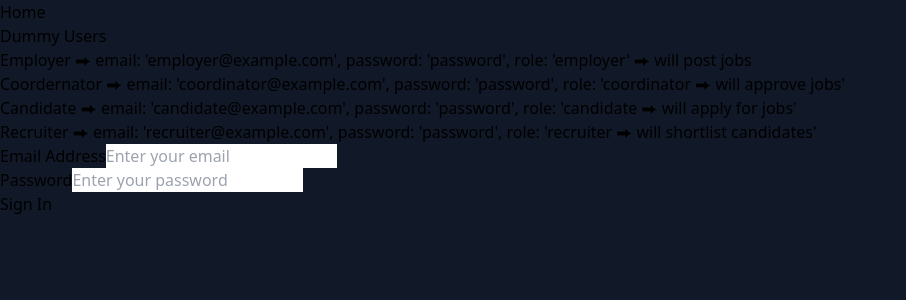
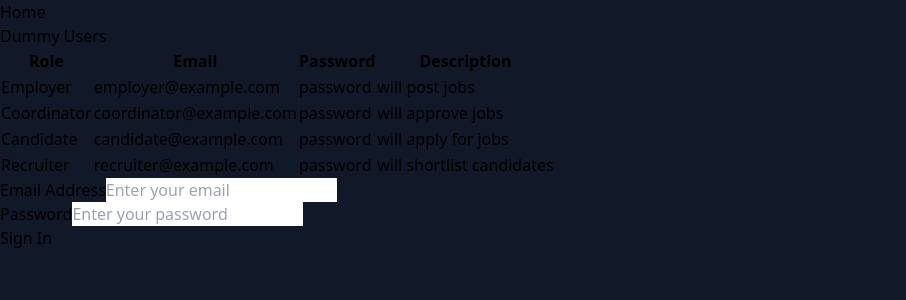
Before and after one commit to saqibbhat48/Applicant-Tracking_System, a React (Vite) app: page /login in a window 1280 px wide. Shown: the top 300 px of the page, without its empty margins (0-906 px from the left). Built offline with nearby package versions, Linux system fonts and the light colour scheme.

Commit message:
updated ui

```diff
--- a/src/components/Application/ApplicationForm.jsx
+++ b/src/components/Application/ApplicationForm.jsx
@@ -51,7 +51,7 @@ function ApplicationForm() {
   };
 
   return (
-    <div className="bg-white p-8 rounded-lg shadow-md">
+    <div className="bg-white p-8 m-8 rounded-lg shadow-md">
       <h2 className="text-2xl font-bold mb-6">Apply for Job</h2>
       <form onSubmit={handleSubmit}>
         <input
--- a/src/components/Auth/Login.jsx
+++ b/src/components/Auth/Login.jsx
@@ -9,6 +9,32 @@ const LoginForm = () => {
   const [email, setEmail] = useState('');
   const [password, setPassword] = useState('');
   const [error, setError] = useState(null);
+  const dummyUsers = [
+    {
+      role: 'Employer',
+      email: 'employer@example.com',
+      password: 'password',
+      description: 'will post jobs'
+    },
+    {
+      role: 'Coordinator',
+      email: 'coordinator@example.com',
+      password: 'password',
+      description: 'will approve jobs'
+    },
+    {
+      role: 'Candidate',
+      email: 'candidate@example.com',
+      password: 'password',
+      description: 'will apply for jobs'
+    },
+    {
+      role: 'Recruiter',
+      email: 'recruiter@example.com',
+      password: 'password',
+      description: 'will shortlist candidates'
+    }
+  ];
 
   useEffect(() => {
     const users = JSON.parse(localStorage.getItem('users')) || [];
@@ -49,13 +75,29 @@ const LoginForm = () => {
   return (
     <div>
       <div className='flex justify-end p-4'><button className='text-white font-semibold bg-violet-600 px-2 py-1 rounded-md hover:bg-violet-800 duration-300 ease-linear' onClick={()=>navigate('/')}>Home</button></div>
-      <div className='p-4 text-white text-lg bg-gray-600'>
-        <h2 className='text-3xl font-bold'>Dummy Users</h2>
-       <p><span className='text-xl font-semibold'>Employer ⮕ </span>email: 'employer@example.com', password: 'password', role: 'employer' ⮕ will post jobs</p>
-        <p><span className='text-xl font-semibold'>Coordernator ⮕ </span> email: 'coordinator@example.com', password: 'password', role: 'coordinator ⮕ will approve jobs'</p>
-       <p><span className='text-xl font-semibold'>Candidate ⮕ </span>email: 'candidate@example.com', password: 'password', role: 'candidate ⮕ will apply for jobs'</p>
-       <p><span className='text-xl font-semibold'>Recruiter ⮕ </span>email: 'recruiter@example.com', password: 'password', role: 'recruiter ⮕ will shortlist candidates'</p>
-      </div>
+      <div className="overflow-x-auto px-4">
+      <h2 className="text-3xl text-white font-bold">Dummy Users</h2>
+      <table className="min-w-full table-auto">
+        <thead>
+          <tr className="bg-gray-200">
+            <th className="px-4 py-2">Role</th>
+            <th className="px-4 py-2">Email</th>
+            <th className="px-4 py-2">Password</th>
+            <th className="px-4 py-2">Description</th>
+          </tr>
+        </thead>
+        <tbody>
+          {dummyUsers.map((user, index) => (
+            <tr key={index} className="bg-gray-100 border-b hover:bg-gray-100">
+              <td className="border px-4 py-2">{user.role}</td>
+              <td className="border px-4 py-2">{user.email}</td>
+              <td className="border px-4 py-2">{user.password}</td>
+              <td className="border px-4 py-2">{user.description}</td>
+            </tr>
+          ))}
+        </tbody>
+      </table>
+    </div>
     <div className="flex mt-10 justify-center ">
       <form className="bg-gray-300 shadow-md rounded px-8 pt-6 pb-8 mb-4" onSubmit={handleSubmit}>
         <div className="mb-4">
@@ -102,3 +144,5 @@ const LoginForm = () => {
 };
 
 export default LoginForm;
+
+//
--- a/src/components/Dashboard/RecruiterDashboard.jsx
+++ b/src/components/Dashboard/RecruiterDashboard.jsx
@@ -31,8 +31,8 @@ const RecruiterDashboard = () => {
   }
 
   return (
-    <div className="p-6 bg-gray-100 min-h-screen">
-      <div className="bg-white p-8 rounded-lg shadow-md">
+    <div className="p-6 min-h-screen">
+      <div className="bg-gray-300 p-8 rounded-lg shadow-md">
       <div className='flex justify-end'><button className='py-1 px-2 bg-slate-700 text-white rounded-md hover:bg-slate-900 duration-300 ease-linear font-semibold' onClick={handleLogout}>Logout</button></div>
         <h1 className="text-3xl font-bold mb-6">Recruiter Dashboard</h1>
         {applications.length === 0 ? (
--- a/src/components/Job/JobList.jsx
+++ b/src/components/Job/JobList.jsx
@@ -28,8 +28,8 @@ const JobList = () => {
   }
 
   return (
-    <div className="p-6 bg-gray-300 min-h-screen">
-      <div className="bg-white p-8 rounded-lg shadow-md">
+    <div className="p-6 min-h-screen">
+      <div className="bg-gray-300 p-8 rounded-lg shadow-md">
         <div className='flex justify-end'><button className='py-1 px-2 bg-slate-700 text-white rounded-md hover:bg-slate-900 duration-300 ease-linear font-semibold' onClick={handleLogout}>Logout</button></div>
         <h1 className="text-3xl font-bold mb-6">Job Listings</h1>
         {jobs.length === 0 ? (
--- a/src/pages/Home.jsx
+++ b/src/pages/Home.jsx
@@ -1,12 +1,23 @@
+
 // src/pages/Home.jsx
 import React from 'react';
 import { Link } from 'react-router-dom';
+import { useState } from 'react';
 
 function Home() {
+  const [show, setShow] = useState(false)
+
+
   return (
     <div>
-    <div className="min-h-screen relative flex items-center justify-center bg-gray-100">
-    <div className='p-4 bg-slate-700 max-w-96 text-white md:text-lg absolute right-4 top-4 rounded-md'><p>This project is a Applicant Tracking System that allows candidates to apply for jobs, job posting creation by employers, coordinators to approve job postings and recruiters to review, shortlist candidates and finally shortlisted candidates will appear on employer and coordinator dashboard. For more information visit my <span><button className='bg-slate-950 px-2 py-1 rounded-md'><a href="https://github.com/saqibbhat48/Applicant-Tracking_System">Github</a></button></span></p></div>
+      <div className='bg-gray-100 p-10'>
+        <button className='bg-green-500 hover:bg-green-600 duration-300 ease-linear px-2 py-1 rounded-md text-white' onClick={()=>setShow(!show)}>About Project ↴</button>
+        <div>{
+        show && <div className='p-4 bg-slate-700 text-white md:text-lg rounded-md'><p>This project is a Applicant Tracking System that allows candidates to apply for jobs, job posting creation by employers, coordinators to approve job postings and recruiters to review, shortlist candidates and finally shortlisted candidates will appear on employer and coordinator dashboard. For more information visit my <span><button className='bg-slate-950 px-2 py-1 rounded-md'><a href="https://github.com/saqibbhat48/Applicant-Tracking_System" target='_main'>Github</a></button></span></p></div>
+      }</div>
+    </div>
+    <div className=" relative flex justify-center items-center bg-gray-100 h-56">
+
       <div className="text-center">
         <h1 className="text-5xl font-bold mb-8">Applicant Tracking System</h1>
         <Link to="/login" className="bg-blue-500 text-white p-4 rounded">
--- a/src/pages/JobDetails.jsx
+++ b/src/pages/JobDetails.jsx
@@ -25,7 +25,7 @@ const JobDetails = () => {
   }
 
   return (
-    <div className="p-6 bg-gray-100 min-h-screen">
+    <div className="p-6 min-h-screen">
       <div className="bg-white p-8 rounded-lg shadow-md">
         <h1 className="text-3xl font-bold mb-6">{job.title}</h1>
         <p className="mb-4"><strong>Location:</strong> {job.location}</p>
```
